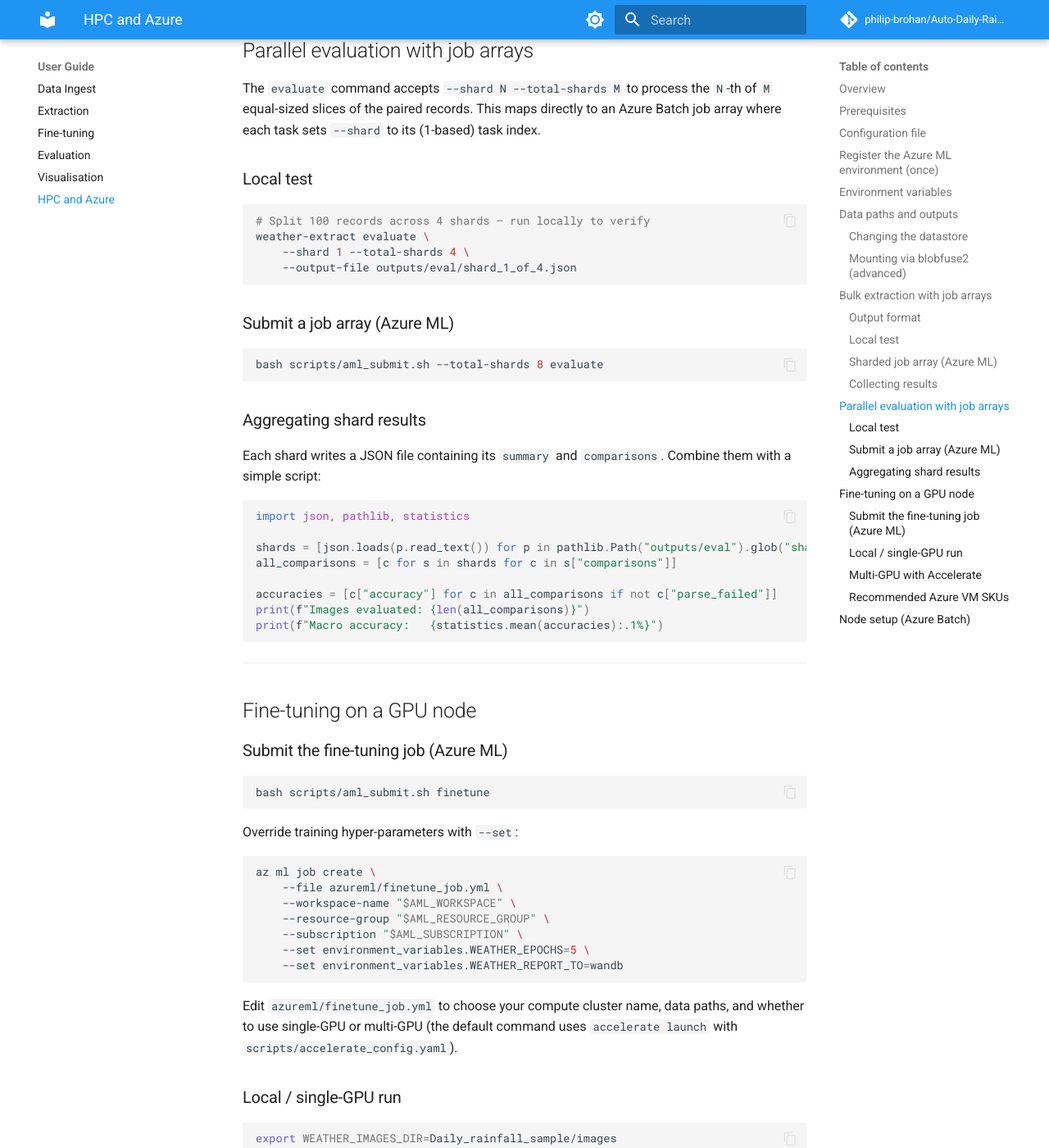
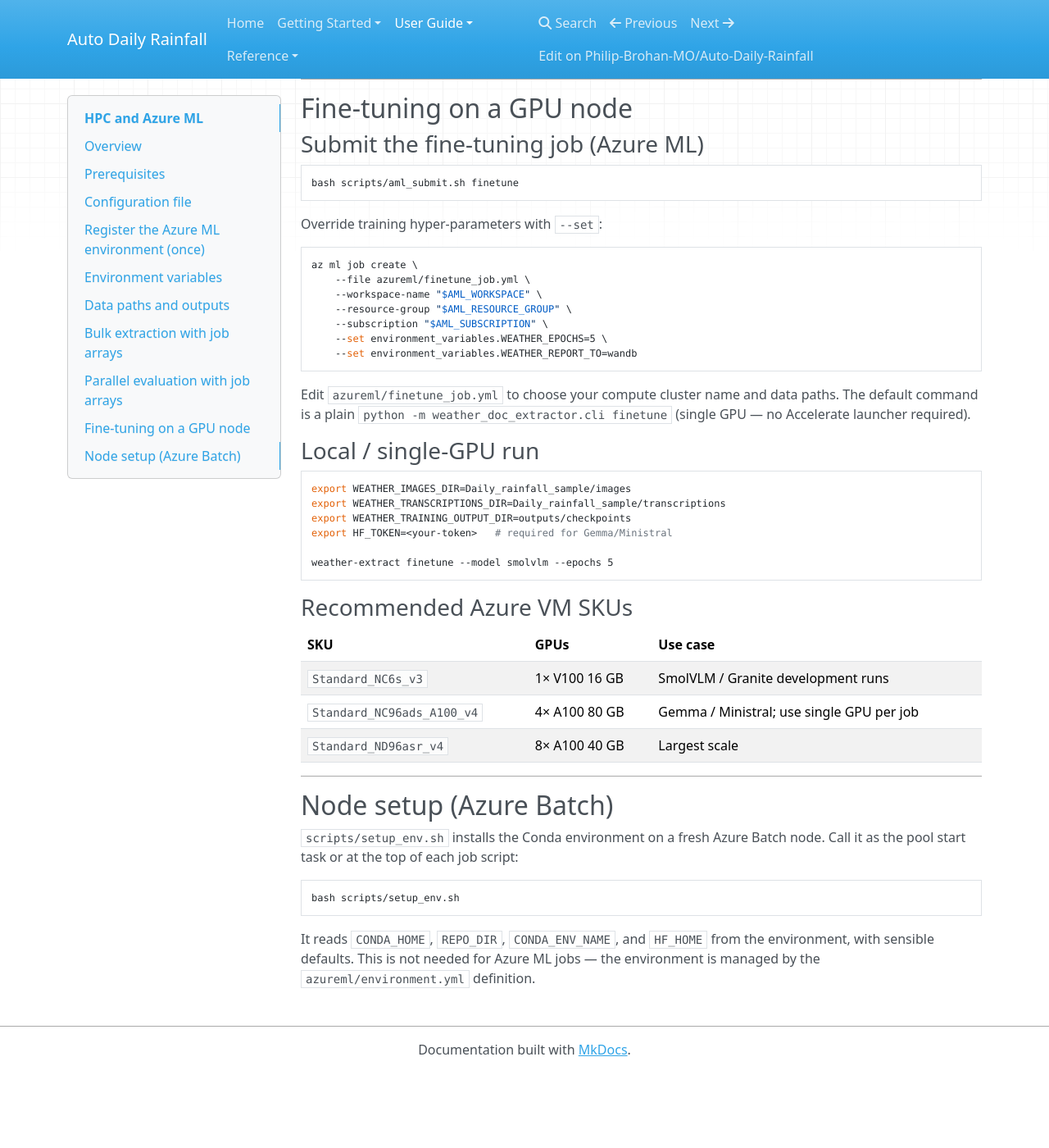
Before and after one commit to philip-brohan-mo/auto-daily-rainfall-mo, an MkDocs documentation site: the page built from docs/guide/hpc-azure.md, in a window 1280 px wide and 1400 px high, scrolled down 5697 px. Shown: the whole window at 82% size. Built offline with MkDocs 1.6.1, drawn with Linux system fonts in a browser that asks for light colours; nearby versions of some CDN libraries; comment, search, counter and statistics services are not loaded; after the commit the page ends 7005 px from its top, so only the background shows below that; some of the changed text lies outside the part shown.

Commit message:
Add ministral model; remove phi; fix finetune pipeline; switch docs to Sphinx

````diff
--- a/docs/guide/hpc-azure.md
+++ b/docs/guide/hpc-azure.md
@@ -12,7 +12,7 @@
 |-------|-------------|----------------------|
 | `batch-extract` | Embarrassingly parallel — each image is independent | GPU job array |
 | `evaluate` | Embarrassingly parallel — each image is independent | CPU or GPU job array |
-| `finetune` | Single training run, benefits from multi-GPU | GPU node (multi-GPU) |
+| `finetune` | Single training run on one GPU | Single A100 80 GB node |
 
 ---
 
@@ -93,9 +93,15 @@
 bash scripts/aml_submit.sh env
 ```
 
-The environment uses a PyTorch 2.2 + CUDA 12.1 base image.  Edit
-`azureml/environment.yml` and `azureml/conda.yml` to change the base image or
-add dependencies.
+Two environment variants are available; set `AML_ENV_VARIANT` in `azureml/config.env`:
+
+| Variant | PyTorch | CUDA | Use case |
+|---------|---------|------|----------|
+| `v100` | 2.4 | 12.1 | SmolVLM, Granite |
+| `a100` | 2.8 | 12.6 | Gemma 3/4, Ministral (requires `torch>=2.6`) |
+
+Edit `azureml/environment-<variant>.yml` and `azureml/conda-<variant>.yml` to
+change the base image or add dependencies.
 
 ## Environment variables
 
@@ -300,9 +306,9 @@
     --set environment_variables.WEATHER_REPORT_TO=wandb
 ```
 
-Edit `azureml/finetune_job.yml` to choose your compute cluster name, data paths,
-and whether to use single-GPU or multi-GPU (the default command uses
-`accelerate launch` with `scripts/accelerate_config.yaml`).
+Edit `azureml/finetune_job.yml` to choose your compute cluster name and data
+paths.  The default command is a plain `python -m weather_doc_extractor.cli finetune`
+(single GPU — no Accelerate launcher required).
 
 ### Local / single-GPU run
 
@@ -310,29 +316,17 @@
 export WEATHER_IMAGES_DIR=Daily_rainfall_sample/images
 export WEATHER_TRANSCRIPTIONS_DIR=Daily_rainfall_sample/transcriptions
 export WEATHER_TRAINING_OUTPUT_DIR=outputs/checkpoints
+export HF_TOKEN=<your-token>   # required for Gemma/Ministral
 
 weather-extract finetune --model smolvlm --epochs 5
-```
-
-### Multi-GPU with Accelerate
-
-`scripts/accelerate_config.yaml` provides a ready-to-use configuration for
-single-node multi-GPU training (4× GPU by default — adjust `num_processes`).
-
-```bash
-accelerate launch \
-    --config_file scripts/accelerate_config.yaml \
-    -m weather_doc_extractor.cli \
-    finetune --model smolvlm --epochs 5 --report-to tensorboard
 ```
 
 ### Recommended Azure VM SKUs
 
 | SKU | GPUs | Use case |
 |-----|------|----------|
-| `Standard_NC6s_v3` | 1× V100 16 GB | Development / small runs |
-| `Standard_NC24s_v3` | 4× V100 16 GB | Multi-GPU fine-tuning |
-| `Standard_NC96ads_A100_v4` | 4× A100 80 GB | Large model fine-tuning |
+| `Standard_NC6s_v3` | 1× V100 16 GB | SmolVLM / Granite development runs |
+| `Standard_NC96ads_A100_v4` | 4× A100 80 GB | Gemma / Ministral; use single GPU per job |
 | `Standard_ND96asr_v4` | 8× A100 40 GB | Largest scale |
 
 ---
--- a/mkdocs.yml
+++ b/mkdocs.yml
@@ -2,44 +2,22 @@
 site_description: >-
   Using small downloadable vision-language models to extract structured daily
   rainfall data from scanned historical document images.
-site_url: https://philip-brohan.github.io/Auto-Daily-Rainfall/
-repo_url: https://github.com/philip-brohan/Auto-Daily-Rainfall
-repo_name: philip-brohan/Auto-Daily-Rainfall
+site_url: https://Philip-Brohan-MO.github.io/Auto-Daily-Rainfall/
+repo_url: https://github.com/Philip-Brohan-MO/Auto-Daily-Rainfall
+repo_name: Philip-Brohan-MO/Auto-Daily-Rainfall
 
 theme:
-  name: material
-  palette:
-    - scheme: default
-      primary: blue
-      accent: light blue
-      toggle:
-        icon: material/brightness-7
-        name: Switch to dark mode
-    - scheme: slate
-      primary: blue
-      accent: light blue
-      toggle:
-        icon: material/brightness-4
-        name: Switch to light mode
-  features:
-    - navigation.tabs
-    - navigation.sections
-    - navigation.top
-    - search.suggest
-    - search.highlight
-    - content.code.copy
+  name: mkdocs
 
 markdown_extensions:
   - admonition
-  - pymdownx.details
-  - pymdownx.superfences
-  - pymdownx.highlight:
-      anchor_linenums: true
-  - pymdownx.inlinehilite
-  - pymdownx.snippets
+  - tables
+  - toc:
+      permalink: true
+  - fenced_code
+  - codehilite:
+      guess_lang: false
   - attr_list
-  - md_in_html
-  - tables
 
 nav:
   - Home: index.md
--- a/pyproject.toml
+++ b/pyproject.toml
@@ -10,6 +10,10 @@
 ]
 
 [project.optional-dependencies]
+docs = [
+    "sphinx",
+    "myst-parser",
+]
 train = [
     "accelerate",
     "datasets",
````
Also changed, not shown: docs/conf.py (added, +25 -0 lines), docs/guide/extraction.md (+10 -6 lines), docs/guide/finetuning.md (+5 -2 lines), docs/index.md (+25 -4 lines), docs/reference/configuration.md (+1 -2 lines), 10 other files.
